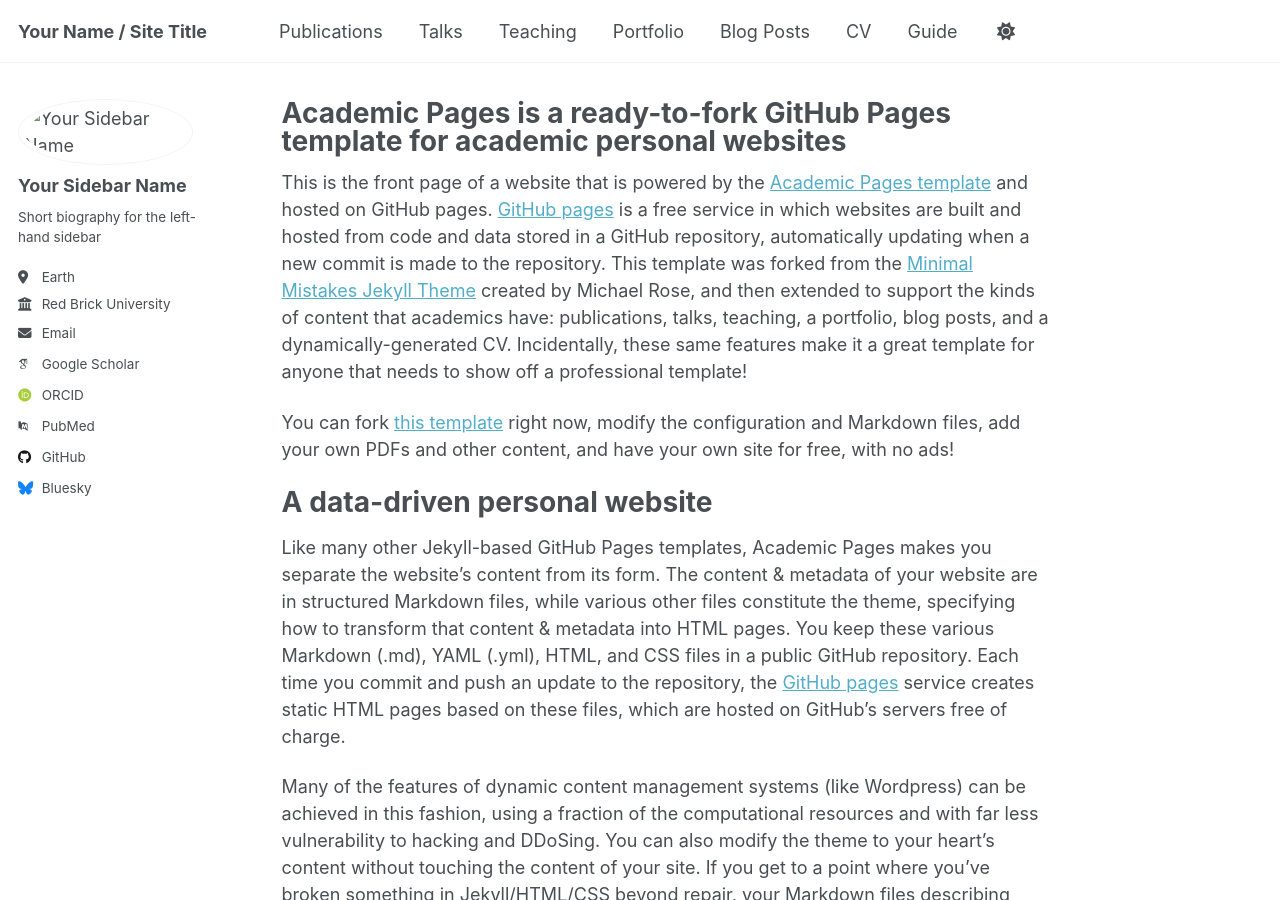
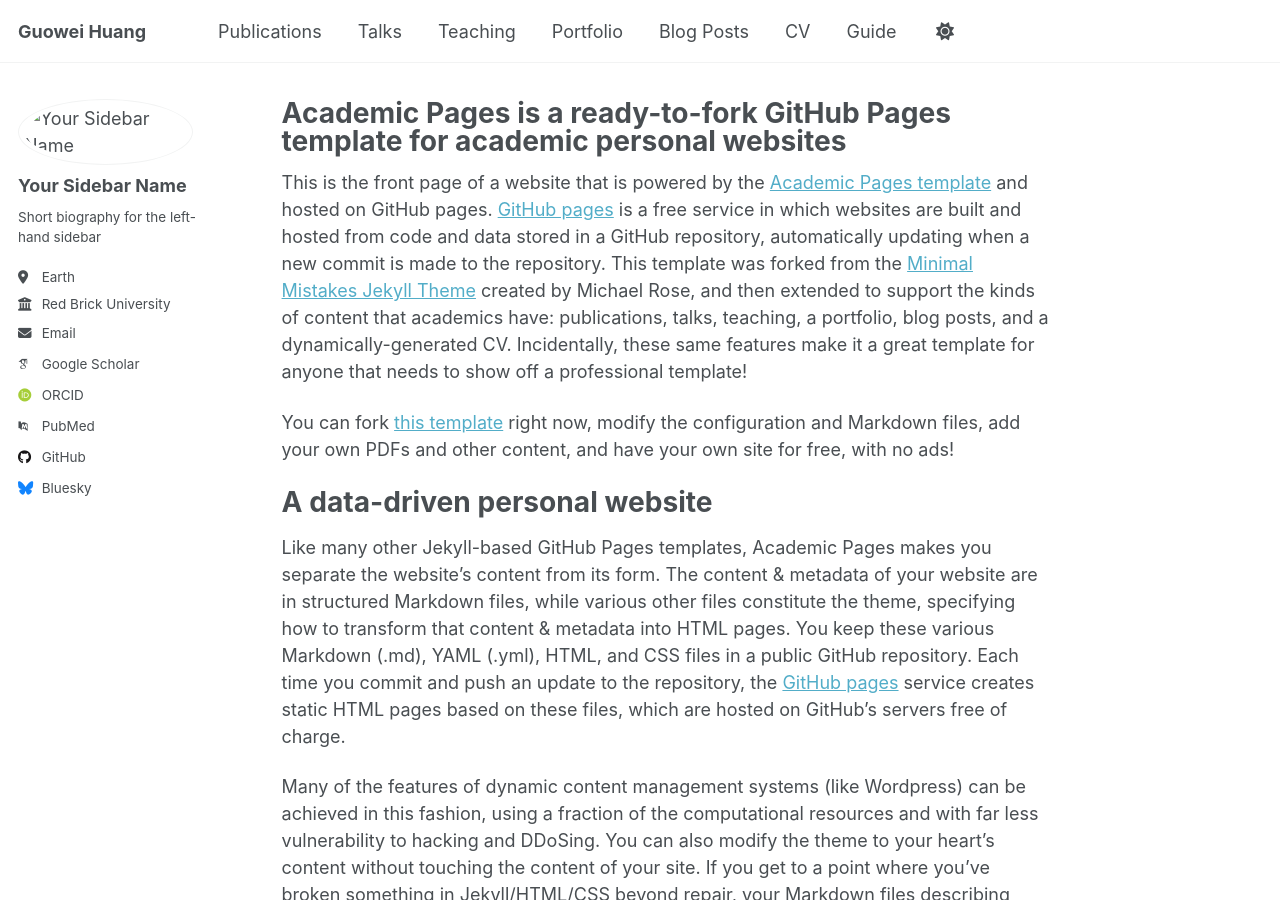
Before and after one commit to Oliverhuang123/Oliverhuang123.github.io, a Jekyll site: the page built from _pages/about.md, in a window 1280 px wide and 900 px high. Built offline with Jekyll 4.4.1, drawn with Linux system fonts in a browser that asks for light colours; some web fonts are replaced; a script that is not in the unit is left out.

Commit message:
Update _config.yml

```diff
--- a/_config.yml
+++ b/_config.yml
@@ -9,7 +9,7 @@
 # Basic Site Settings
 locale                   : "en-US"
 site_theme               : "default"
-title                    : "Your Name / Site Title"
+title                    : "Guowei Huang"
 title_separator          : "-"
 name                     : &name "Your Name"
 description              : &description "personal description"
```
